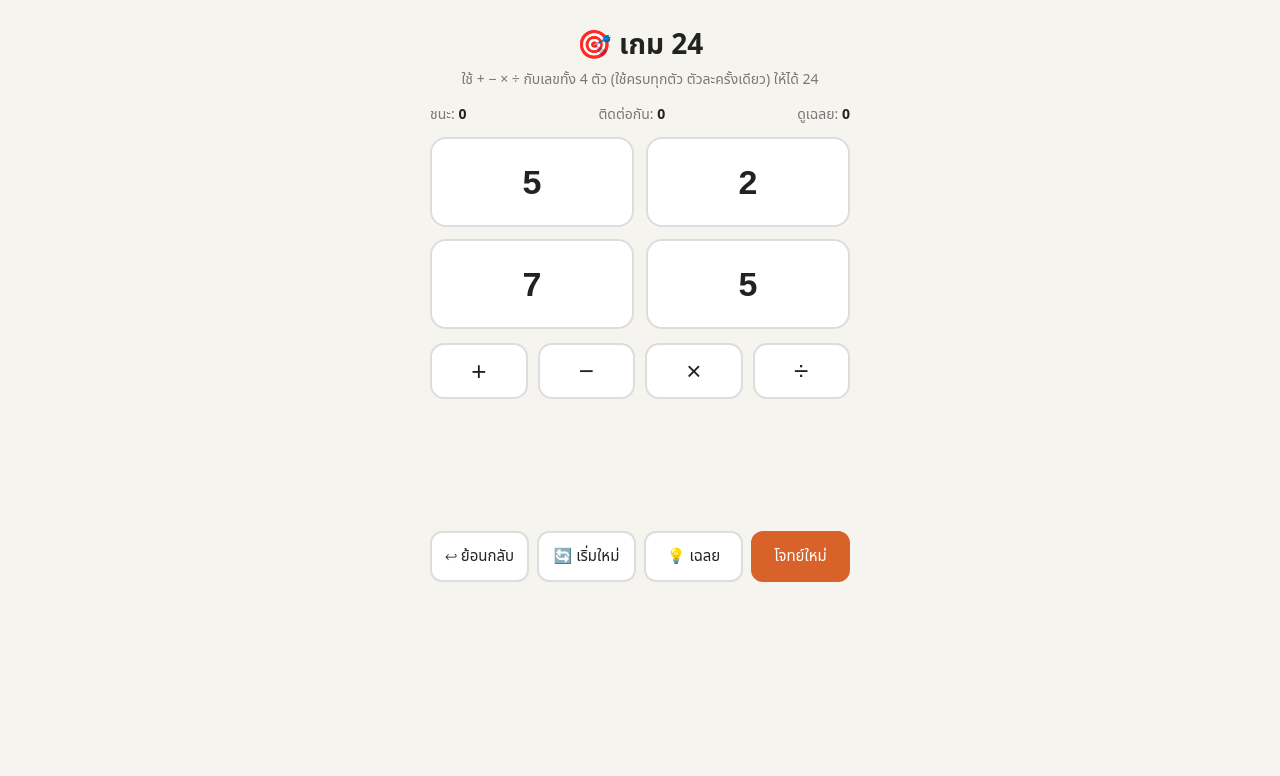
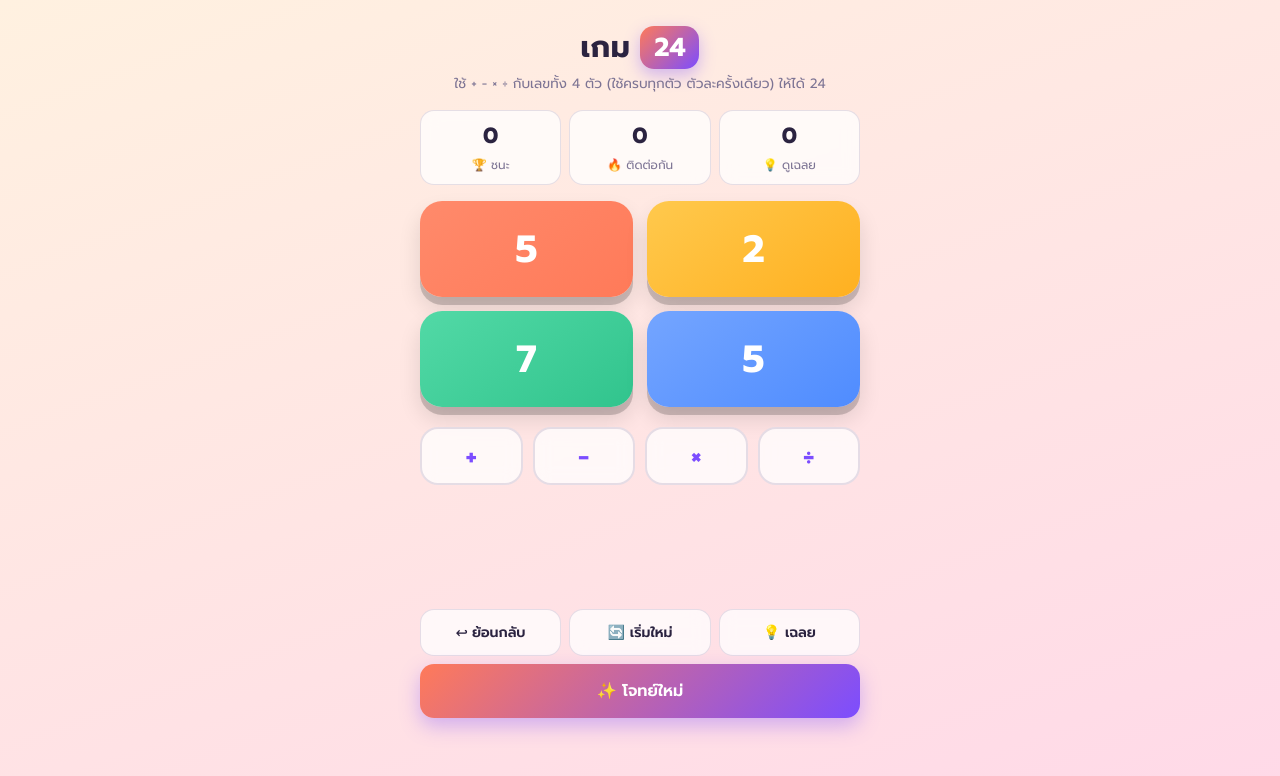
Before and after one commit to beeryaso2-a11y/game24, a website: page index.html in a window 1280 px wide. Drawn offline with Linux system fonts and the light colour scheme.

Commit message:
Redesign UI: gradients, animations, confetti

```diff
--- a/index.html
+++ b/index.html
@@ -4,40 +4,58 @@
 <meta charset="utf-8">
 <meta name="viewport" content="width=device-width, initial-scale=1, viewport-fit=cover">
 <title>เกม 24</title>
+<link href="https://fonts.googleapis.com/css2?family=Prompt:wght@400;600;700&display=swap" rel="stylesheet">
 <style>
 :root{box-sizing:border-box;padding-top:env(safe-area-inset-top,0px);padding-bottom:env(safe-area-inset-bottom,0px);
---bg:#f6f4ef;--card:#fff;--ink:#222;--mut:#777;--acc:#d9622b;--ok:#2e8b57;--bad:#c0392b;--line:#ddd}
-@media (prefers-color-scheme:dark){:root:not([data-theme="light"]){--bg:#1b1a18;--card:#2a2825;--ink:#f1eee8;--mut:#9a958b;--acc:#f08a52;--ok:#5cc08a;--bad:#e8695a;--line:#444}}
-:root[data-theme="dark"]{--bg:#1b1a18;--card:#2a2825;--ink:#f1eee8;--mut:#9a958b;--acc:#f08a52;--ok:#5cc08a;--bad:#e8695a;--line:#444}
+--bg1:#fff1e0;--bg2:#ffd9e8;--card:rgba(255,255,255,.75);--ink:#2b2340;--mut:#7d7494;--line:rgba(80,60,120,.15);
+--c1:#ff7a59;--c2:#ffb020;--c3:#31c48d;--c4:#4f8cff;--acc:#7c4dff;--ok:#1f9d6b;--bad:#e5484d}
+@media (prefers-color-scheme:dark){:root:not([data-theme="light"]){--bg1:#1c1533;--bg2:#2a1740;--card:rgba(255,255,255,.08);--ink:#f4efff;--mut:#a89fc4;--line:rgba(255,255,255,.14);--ok:#4be0a0;--bad:#ff7b80}}
+:root[data-theme="dark"]{--bg1:#1c1533;--bg2:#2a1740;--card:rgba(255,255,255,.08);--ink:#f4efff;--mut:#a89fc4;--line:rgba(255,255,255,.14);--ok:#4be0a0;--bad:#ff7b80}
 html{scroll-padding-top:env(safe-area-inset-top,0px)}
-*{box-sizing:border-box}
-body{margin:0;background:var(--bg);color:var(--ink);font-family:"Noto Sans Thai",system-ui,sans-serif;display:flex;justify-content:center;padding:16px}
-.app{width:100%;max-width:420px}
-h1{text-align:center;margin:8px 0 2px;font-size:28px}
-.sub{text-align:center;color:var(--mut);margin:0 0 14px;font-size:14px}
-.stats{display:flex;justify-content:space-between;margin-bottom:12px;font-size:14px;color:var(--mut)}
-.stats b{color:var(--ink)}
-.grid{display:grid;grid-template-columns:1fr 1fr;gap:12px}
-.num{height:90px;font-size:34px;font-weight:700;background:var(--card);color:var(--ink);border:2px solid var(--line);border-radius:16px;cursor:pointer;transition:.12s}
-.num.sel{border-color:var(--acc);background:var(--acc);color:#fff;transform:scale(.97)}
+*{box-sizing:border-box;-webkit-tap-highlight-color:transparent}
+body{margin:0;min-height:100vh;background:linear-gradient(160deg,var(--bg1),var(--bg2));color:var(--ink);font-family:"Prompt","Noto Sans Thai",system-ui,sans-serif;display:flex;justify-content:center;padding:18px 16px 28px}
+.app{width:100%;max-width:440px}
+.title{display:flex;align-items:center;justify-content:center;gap:10px;margin:6px 0 4px}
+.title h1{margin:0;font-size:30px;letter-spacing:.5px}
+.badge{background:linear-gradient(135deg,var(--c1),var(--acc));color:#fff;font-weight:700;font-size:26px;padding:2px 14px;border-radius:14px;box-shadow:0 6px 16px rgba(124,77,255,.35)}
+.sub{text-align:center;color:var(--mut);margin:0 0 16px;font-size:13.5px;line-height:1.5}
+.stats{display:flex;gap:8px;margin-bottom:16px}
+.stat{flex:1;background:var(--card);border:1px solid var(--line);border-radius:14px;padding:8px 6px;text-align:center;backdrop-filter:blur(8px)}
+.stat b{display:block;font-size:22px}.stat span{font-size:12px;color:var(--mut)}
+.grid{display:grid;grid-template-columns:1fr 1fr;gap:14px}
+.num{height:96px;font-family:inherit;font-size:38px;font-weight:700;color:#fff;border:0;border-radius:22px;cursor:pointer;
+box-shadow:0 8px 0 rgba(0,0,0,.18),0 12px 22px rgba(0,0,0,.12);transition:transform .12s,box-shadow .12s,filter .12s;position:relative}
+.num:nth-child(1){background:linear-gradient(145deg,#ff8a6b,var(--c1))}
+.num:nth-child(2){background:linear-gradient(145deg,#ffc94d,var(--c2))}
+.num:nth-child(3){background:linear-gradient(145deg,#52d9a6,var(--c3))}
+.num:nth-child(4){background:linear-gradient(145deg,#74a5ff,var(--c4))}
+.num:active{transform:translateY(4px);box-shadow:0 4px 0 rgba(0,0,0,.18)}
+.num.sel{transform:translateY(-4px) scale(1.04);box-shadow:0 0 0 4px #fff,0 0 0 8px var(--acc),0 14px 26px rgba(124,77,255,.4)}
 .num.gone{visibility:hidden}
-.num small{display:block;font-size:12px;font-weight:400;opacity:.7}
-.ops{display:grid;grid-template-columns:repeat(4,1fr);gap:10px;margin:14px 0}
-.op{height:56px;font-size:26px;background:var(--card);color:var(--ink);border:2px solid var(--line);border-radius:14px;cursor:pointer}
-.op.sel{border-color:var(--acc);background:var(--acc);color:#fff}
-.msg{min-height:44px;text-align:center;font-size:17px;margin:6px 0;font-weight:600}
+.num.pop{animation:pop .35s}
+.num.shake{animation:shake .4s}
+@keyframes pop{0%{transform:scale(.6)}60%{transform:scale(1.12)}100%{transform:scale(1)}}
+@keyframes shake{25%{transform:translateX(-8px)}75%{transform:translateX(8px)}}
+.ops{display:grid;grid-template-columns:repeat(4,1fr);gap:10px;margin:20px 0 12px}
+.op{height:58px;font-family:inherit;font-size:28px;font-weight:600;color:var(--acc);background:var(--card);border:2px solid var(--line);border-radius:18px;cursor:pointer;backdrop-filter:blur(8px);transition:.12s}
+.op:active{transform:scale(.93)}
+.op.sel{background:var(--acc);color:#fff;border-color:var(--acc);box-shadow:0 8px 20px rgba(124,77,255,.4);transform:translateY(-2px)}
+.msg{min-height:34px;text-align:center;font-size:17px;font-weight:600;margin:4px 0}
 .ok{color:var(--ok)}.bad{color:var(--bad)}
-.hist{min-height:60px;font-size:14px;color:var(--mut);text-align:center;margin-bottom:8px}
-.row{display:flex;gap:8px}
-.btn{flex:1;padding:12px 4px;font-size:15px;border-radius:12px;border:2px solid var(--line);background:var(--card);color:var(--ink);cursor:pointer;font-family:inherit}
-.btn.main{background:var(--acc);border-color:var(--acc);color:#fff}
+.hist{min-height:64px;font-size:14px;color:var(--mut);text-align:center;margin-bottom:10px;line-height:1.7}
+.row{display:grid;grid-template-columns:repeat(3,1fr);gap:8px}
+.btn{padding:12px 4px;font-size:14px;font-family:inherit;font-weight:600;border-radius:14px;border:1px solid var(--line);background:var(--card);color:var(--ink);cursor:pointer;backdrop-filter:blur(8px)}
+.btn:active{transform:scale(.95)}
+.btn.main{grid-column:1/-1;padding:15px;font-size:16px;color:#fff;border:0;background:linear-gradient(135deg,var(--c1),var(--acc));box-shadow:0 8px 20px rgba(124,77,255,.35)}
+.conf{position:fixed;top:-12px;width:10px;height:14px;border-radius:2px;pointer-events:none;animation:fall 1.8s ease-in forwards;z-index:9}
+@keyframes fall{to{transform:translateY(110vh) rotate(720deg);opacity:.8}}
 </style>
 </head>
 <body>
 <div class="app">
-  <h1>🎯 เกม 24</h1>
+  <div class="title"><h1>เกม</h1><span class="badge">24</span></div>
   <p class="sub">ใช้ + − × ÷ กับเลขทั้ง 4 ตัว (ใช้ครบทุกตัว ตัวละครั้งเดียว) ให้ได้ 24</p>
-  <div class="stats"><span>ชนะ: <b id="win">0</b></span><span>ติดต่อกัน: <b id="streak">0</b></span><span>ดูเฉลย: <b id="hints">0</b></span></div>
+  <div class="stats"><div class="stat"><b id="win">0</b><span>🏆 ชนะ</span></div><div class="stat"><b id="streak">0</b><span>🔥 ติดต่อกัน</span></div><div class="stat"><b id="hints">0</b><span>💡 ดูเฉลย</span></div></div>
   <div class="grid" id="grid"></div>
   <div class="ops" id="ops"></div>
   <div class="msg" id="msg"></div>
@@ -46,12 +64,12 @@ h1{text-align:center;margin:8px 0 2px;font-size:28px}
     <button class="btn" id="undo">↩ ย้อนกลับ</button>
     <button class="btn" id="reset">🔄 เริ่มใหม่</button>
     <button class="btn" id="hint">💡 เฉลย</button>
-    <button class="btn main" id="next">โจทย์ใหม่</button>
+    <button class="btn main" id="next">✨ โจทย์ใหม่</button>
   </div>
 </div>
 <script>
 const EPS=1e-6, OPS=['+','−','×','÷'];
-let items, history, selA, selOp, orig, solution, solved, win=0, streak=0, hints=0;
+let popIdx=-1, items, history, selA, selOp, orig, solution, solved, win=0, streak=0, hints=0;
 
 function fmt(v){
   if(Math.abs(v-Math.round(v))<EPS) return String(Math.round(v));
@@ -86,12 +104,13 @@ function reset(){
   items=orig.map(n=>({v:n,e:String(n)})); history=[]; selA=null; selOp=null; solved=false;
   msg(''); render();
 }
+function confetti(){const cs=['#ff7a59','#ffb020','#31c48d','#4f8cff','#7c4dff'];for(let i=0;i<60;i++){const d=document.createElement('div');d.className='conf';d.style.left=Math.random()*100+'vw';d.style.background=cs[i%5];d.style.animationDelay=Math.random()*.4+'s';document.body.appendChild(d);setTimeout(()=>d.remove(),2500);}}
 function msg(t,c){const m=document.getElementById('msg');m.textContent=t;m.className='msg '+(c||'');}
 function render(){
   const g=document.getElementById('grid'); g.innerHTML='';
   items.forEach((it,i)=>{
     const b=document.createElement('button');
-    b.className='num'+(it===null?' gone':'')+(selA===i?' sel':'');
+    b.className='num'+(it===null?' gone':'')+(selA===i?' sel':'')+(popIdx===i?' pop':'');
     if(it) b.innerHTML=fmt(it.v);
     b.onclick=()=>clickNum(i); g.appendChild(b);
   });
@@ -115,13 +134,13 @@ function clickNum(i){
   const a=items[selA],b=items[i],v=apply(a.v,b.v,selOp);
   if(v===null){msg('หารด้วย 0 ไม่ได้!','bad');return;}
   history.push({items:items.slice(),step:`${fmt(a.v)} ${selOp} ${fmt(b.v)} = ${fmt(v)}`});
-  items[i]={v,e:''}; items[selA]=null; selA=null; selOp=null;
+  items[i]={v,e:''}; items[selA]=null; popIdx=i; selA=null; selOp=null;
   const left=items.filter(Boolean);
   if(left.length===1){
-    if(Math.abs(left[0].v-24)<EPS){solved=true;win++;streak++;msg('🎉 ถูกต้อง! ได้ 24 แล้ว','ok');}
-    else{streak=0;msg('ได้ '+fmt(left[0].v)+' ไม่ใช่ 24 ลองย้อนกลับดูนะ','bad');}
+    if(Math.abs(left[0].v-24)<EPS){solved=true;win++;streak++;msg('🎉 ถูกต้อง! ได้ 24 แล้ว','ok');confetti();}
+    else{streak=0;msg('ได้ '+fmt(left[0].v)+' ไม่ใช่ 24 ลองย้อนกลับดูนะ','bad');setTimeout(()=>document.querySelectorAll('.num:not(.gone)').forEach(n=>n.classList.add('shake')),30);}
   } else msg('');
-  render();
+  render(); popIdx=-1;
 }
 document.getElementById('undo').onclick=()=>{
   if(!history.length) return; items=history.pop().items; selA=selOp=null; solved=false; msg(''); render();
```
